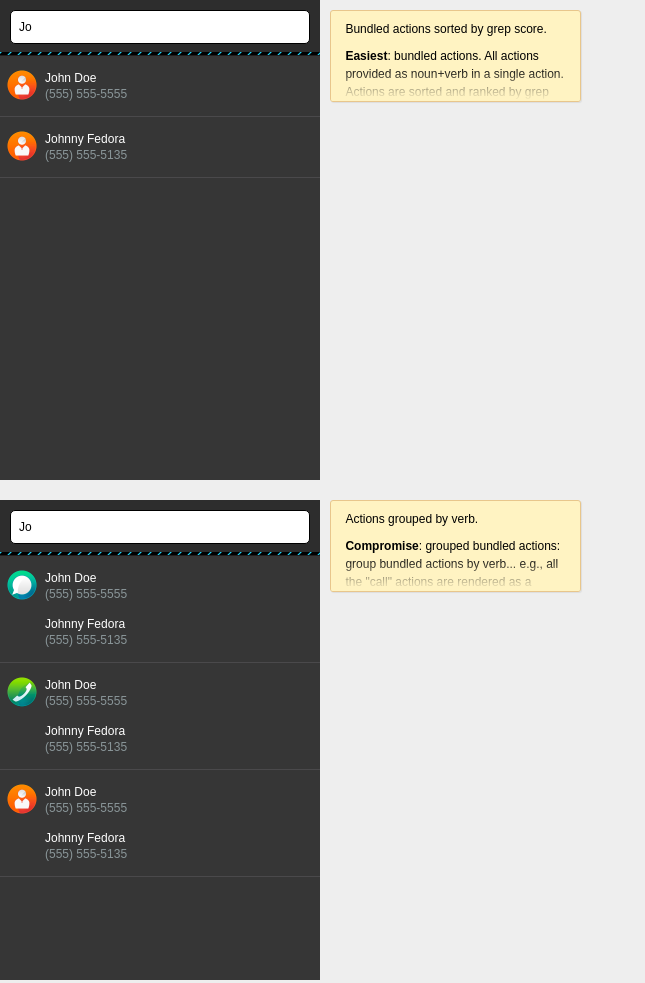
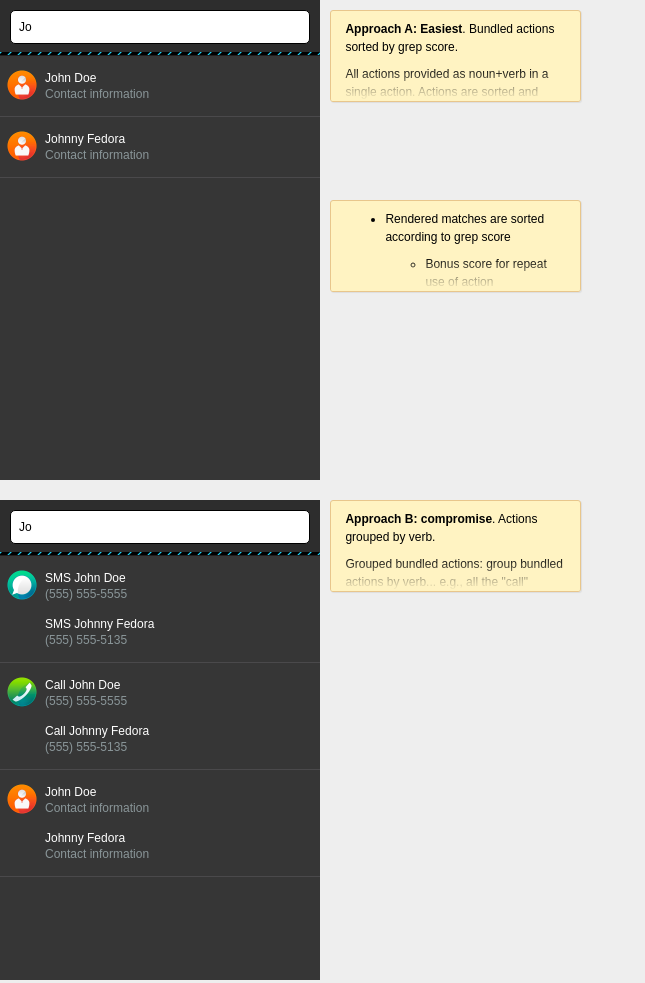
Before and after one commit to gordonbrander/rocket-bar, a website: page wireframes/1.0-search.html in a window 1280 px wide. Shown: the whole page, without its empty margins (0-645 px from the left). Drawn offline with Linux system fonts and the light colour scheme.

Commit message:
Fill out dummy content, add more notes

```diff
--- a/wireframes/1.0-search.html
+++ b/wireframes/1.0-search.html
@@ -13,8 +13,8 @@
 </head>
 <body>
 <aside class="sticky" style="top: 10px;">
-  <p>Bundled actions sorted by grep score.</p>
-  <p><b>Easiest</b>: bundled actions. All actions provided as noun+verb in a single action. Actions are sorted and ranked by grep score + any modifier scores.</p>
+  <p><b>Approach A: Easiest</b>. Bundled actions sorted by grep score.</p>
+  <p>All actions provided as noun+verb in a single action. Actions are sorted and ranked by grep score + any modifier scores.</p>
 </aside>
 
 <div class="screen screen-320x480">
@@ -26,20 +26,55 @@
     <ul class="action-matches" id="matches">
       <li class="action-match action-item contacts-gaiamobile-org">
         <b class="title">John Doe</b>
-        <span class="subtitle">(555) 555-5555</span>
+        <span class="subtitle">Contact information</span>
       </li>
       <li class="action-match action-item contacts-gaiamobile-org">
         <b class="title">Johnny Fedora</b>
-        <span class="subtitle">(555) 555-5135</span>
+        <span class="subtitle">Contact information</span>
       </li>
     </ul>
   </form>
 </div>
 
 <aside class="sticky" style="top: 500px;">
-  <p>Actions grouped by verb.</p>
-  <p><b>Compromise</b>: grouped bundled actions: group bundled actions by verb...
+  <p><b>Approach B: compromise</b>. Actions grouped by verb.</p>
+  <p>Grouped bundled actions: group bundled actions by verb...
   e.g., all the "call" actions are rendered as a group. Max 3 items per group.</p>
+</aside>
+<aside class="sticky" style="top: 200px;">
+  <ul>
+    <li>Rendered matches are sorted according to grep score
+      <ul>
+        <li>Bonus score for repeat use of action</li>
+        <li>Bonus score for apps we consider &quot;important&quot;: Contacts, SMS, Dialer
+      </li>
+      </ul>
+    </li>
+    <li>Empty queries should match nothing (and render nothing), not everything</li>
+    <li>Queries that should match noun &quot;Jack Bauer&quot;
+      <ul>
+        <li>Jack Bauer</li>
+        <li>jack bauer</li>
+        <li>Bauer Jack</li>
+        <li>baur jack</li>
+        <li>Jack B</li>
+        <li>J Bauer</li>
+        <li>ja ba</li>
+        <li>etc...</li>
+      </ul>
+    </li>
+    <li>Queries that should match action &quot;Call Jack Bauer&quot;
+      <ul>
+        <li>call jack bauer</li>
+        <li>call Jack BAuer</li>
+        <li>jack Call</li>
+        <li>bauer call</li>
+        <li>call ja</li>
+        <li>call bau</li>
+        <li>etc...</li>
+      </ul>
+    </li>
+  </ul>
 </aside>
 <div class="screen screen-320x480">
   <form action="" method="get" class="action-pallette">
@@ -51,11 +86,11 @@
       <li class="action-match messages-gaiamobile-org">
         <ul class="action-group">
           <li class="action-item">
-            <b class="title">John Doe</b>
+            <b class="title">SMS John Doe</b>
             <span class="subtitle">(555) 555-5555</span>
           </li>
           <li class="action-item">
-            <b class="title">Johnny Fedora</b>
+            <b class="title">SMS Johnny Fedora</b>
             <span class="subtitle">(555) 555-5135</span>
           </li>
         </ul>
@@ -63,11 +98,11 @@
       <li class="action-match dialer-gaiamobile-org">
         <ul class="action-group">
           <li class="action-item">
-            <b class="title">John Doe</b>
+            <b class="title">Call John Doe</b>
             <span class="subtitle">(555) 555-5555</span>
           </li>
           <li class="action-item">
-            <b class="title">Johnny Fedora</b>
+            <b class="title">Call Johnny Fedora</b>
             <span class="subtitle">(555) 555-5135</span>
           </li>
         </ul>
@@ -76,11 +111,11 @@
         <ul class="action-group">
           <li class="action-item">
             <b class="title">John Doe</b>
-            <span class="subtitle">(555) 555-5555</span>
+            <span class="subtitle">Contact information</span>
           </li>
           <li class="action-item">
             <b class="title">Johnny Fedora</b>
-            <span class="subtitle">(555) 555-5135</span>
+            <span class="subtitle">Contact information</span>
           </li>
         </ul>
       </li>
```
